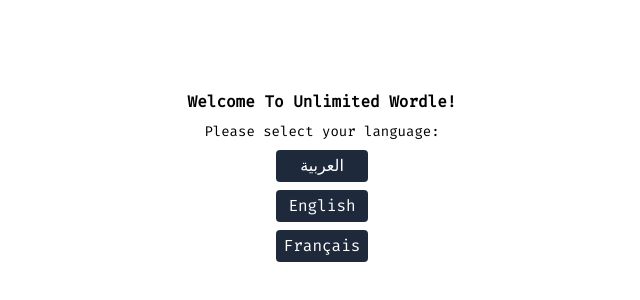
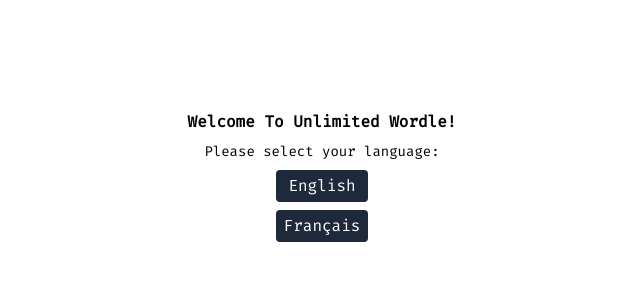
Before and after one commit to MohamedBechirMejri/unlimited-wordle, a React (Create React App) app: page / in a window 1280 px wide. Shown: the part 224-524 px from the top of the page, without its empty margins (318-958 px from the left). Built offline with nearby package versions, Linux system fonts and the light colour scheme.

Commit message:
temporarily remove arabic

```diff
--- a/src/Components/PickLanguage.tsx
+++ b/src/Components/PickLanguage.tsx
@@ -27,12 +27,12 @@ const PickLanguage = ({
       <h1 className="font-bold ">Welcome To Unlimited Wordle!</h1>
       <p className="text-sm">Please select your language:</p>
       <div className="flex flex-col gap-2">
-        <button
+        {/* <button
           className="px-2 py-1 text-white transition-all rounded bg-slate-800 active:scale-95"
           onClick={() => setLanguage("ar")}
         >
           العربية
-        </button>
+        </button> */}
         <button
           className="px-2 py-1 text-white transition-all rounded bg-slate-800 active:scale-95"
           onClick={() => setLanguage("en")}
--- a/src/Components/Settings.tsx
+++ b/src/Components/Settings.tsx
@@ -30,7 +30,7 @@ const Settings = ({
           value={settings.language}
           onChange={e => setSettings({ ...settings, language: e.target.value })}
         >
-          <option value="ar">العربية </option>
+          {/* <option value="ar">العربية </option> */}
           <option value="en">English</option>
           <option value="fr">Français</option>
         </select>
```
